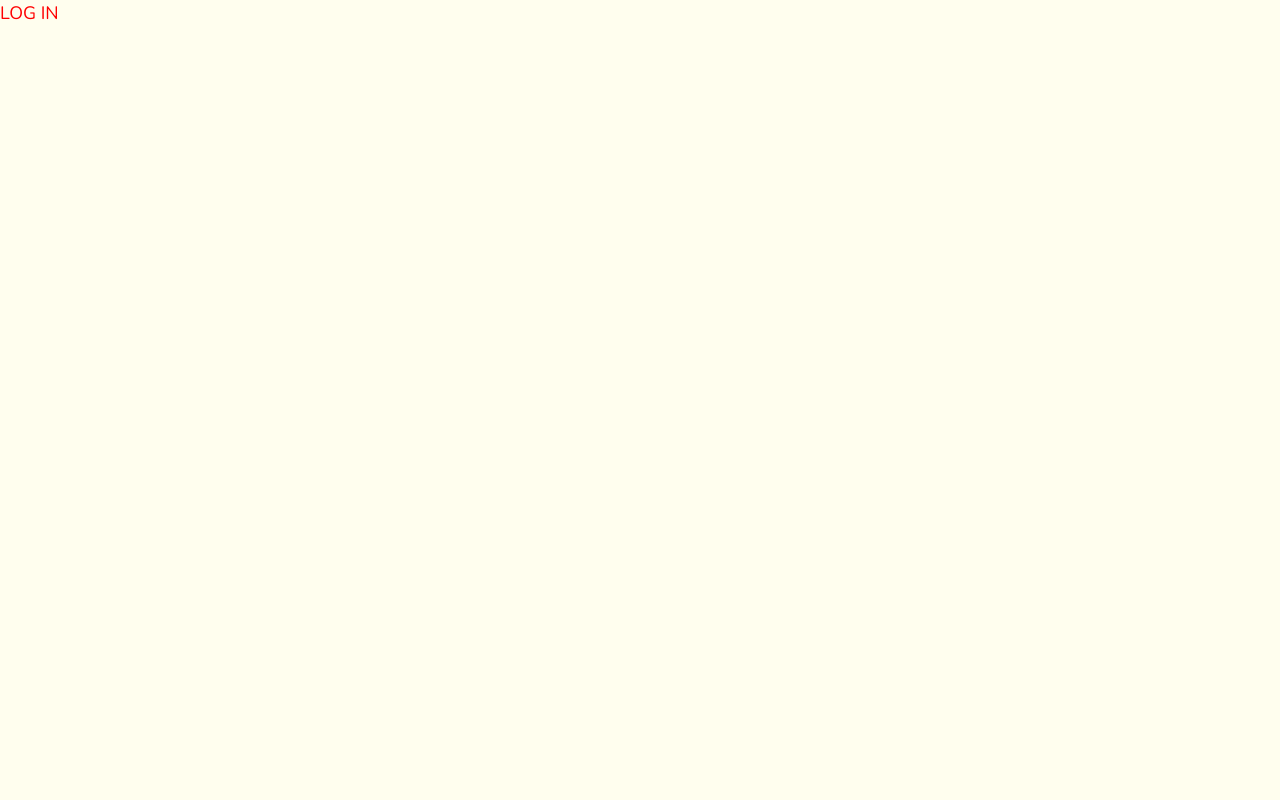
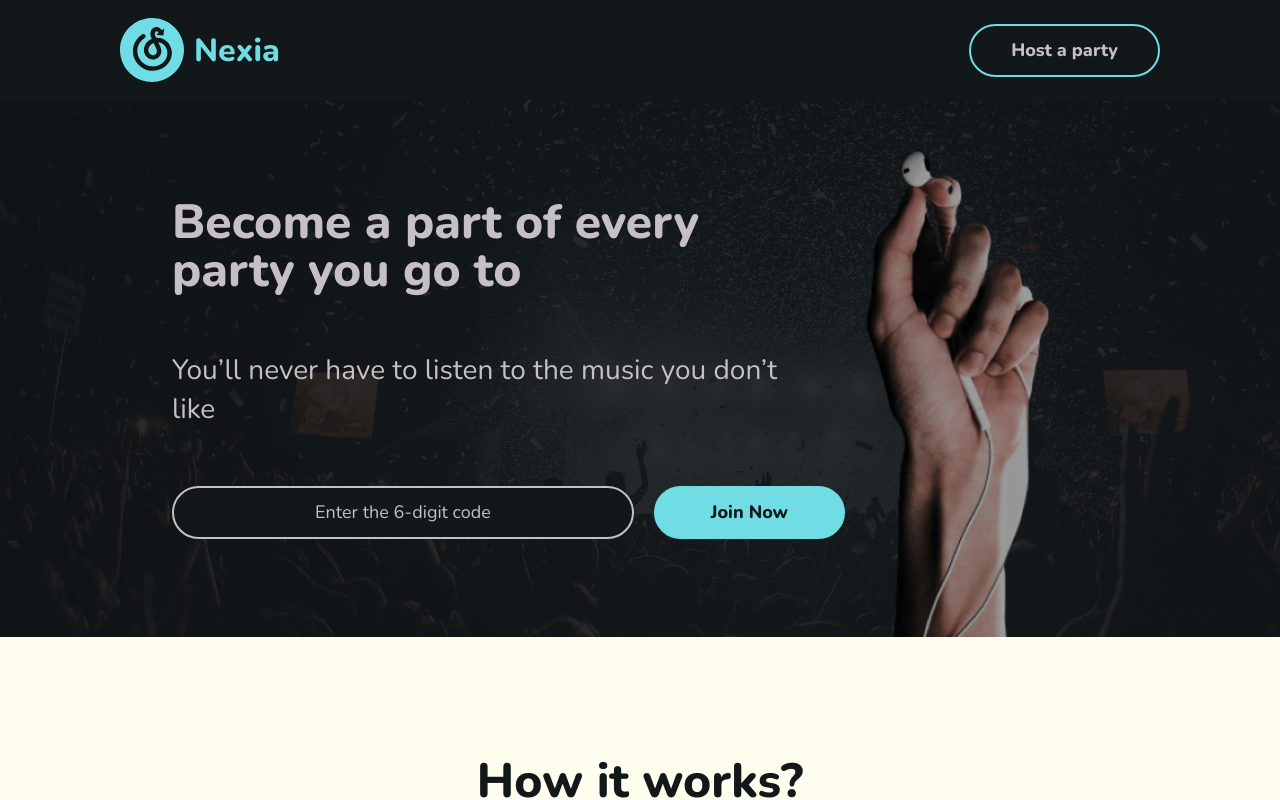
Before and after one commit to yashant/nexia, a React (Create React App) app in the folder app/: page / in a window 1280 px wide. Shown: the top 800 px of the page. Built offline with nearby package versions, Linux system fonts and the light colour scheme.

Commit message:
fixed page route

```diff
--- a/app/src/App.js
+++ b/app/src/App.js
@@ -9,8 +9,8 @@
   return (
     <BrowserRouter>
       <Routes>
-        <Route path="/" element={<LoginPage />} />
-        <Route path="/home" element={<HomePage />} />
+        <Route path="/" element={<HomePage />} />
+        <Route path="/login" element={<LoginPage />} />
       </Routes>
     </BrowserRouter>
   );
```
